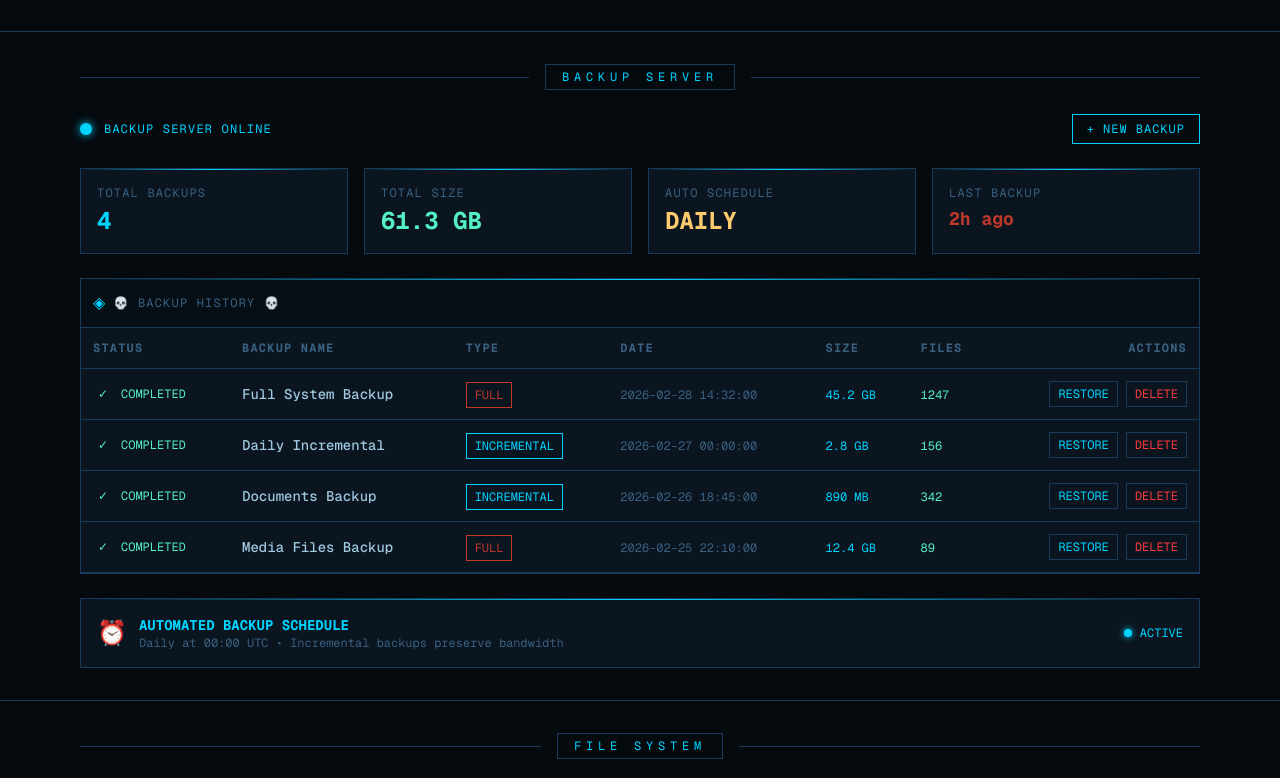
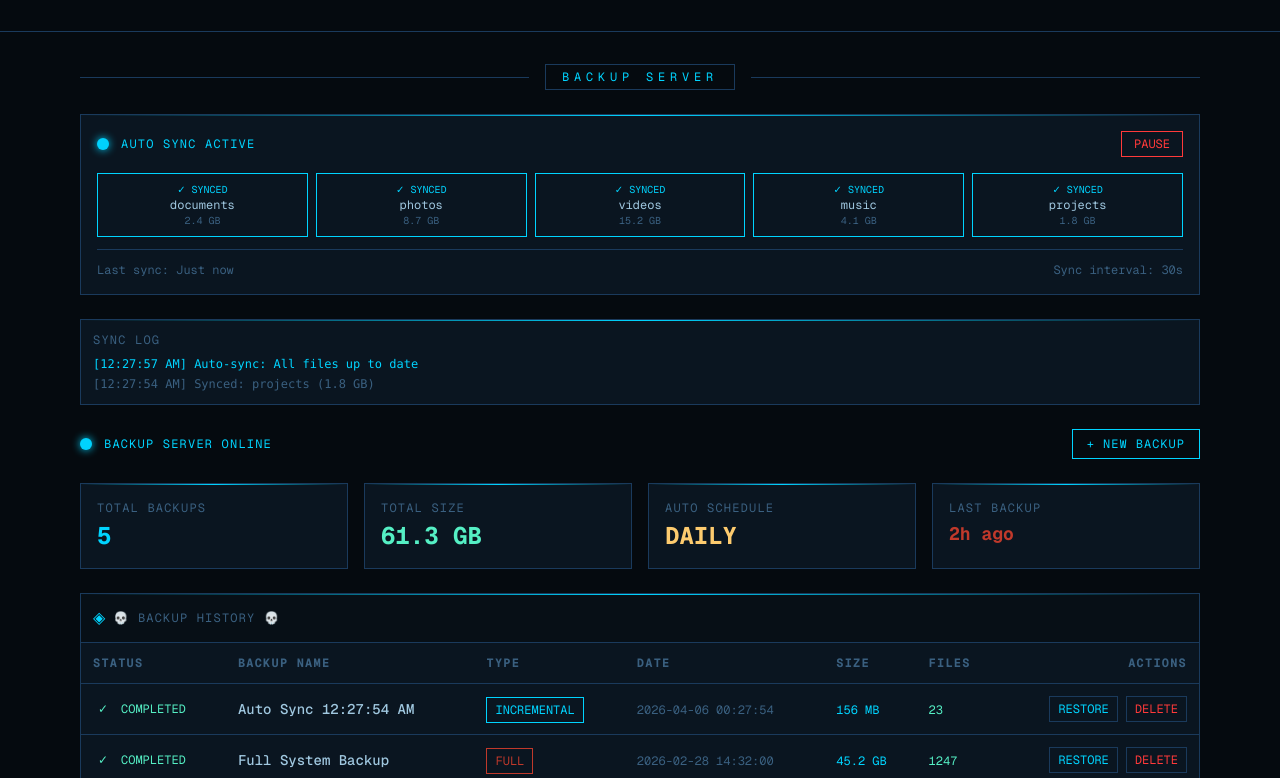
Before and after one commit to necrom729-code/Code-Somnia, a Next.js app: page / in a window 1280 px wide. Shown: the part 1142-1920 px from the top of the page. Built offline with nearby package versions, Linux system fonts and the light colour scheme.

Commit message:
feat(ui): implement auto-sync cloud simulation and auto backup in BackupManager
- add CloudFile type and auto-sync UI state
- simulate cloud auto-sync every 30s and an initial 3s delay
- update cloud file statuses and record sync events in log
- create automatic backup entry after successful sync

```diff
--- a/src/components/BackupManager.tsx
+++ b/src/components/BackupManager.tsx
@@ -1,6 +1,6 @@
 "use client";
 
-import { useState } from "react";
+import { useState, useEffect, useRef } from "react";
 
 // Backup data interface
 interface Backup {
@@ -11,6 +11,14 @@ interface Backup {
   files: number;
   status: "completed" | "in-progress" | "failed";
   type: "full" | "incremental";
+}
+
+// Cloud file interface for auto-sync simulation
+interface CloudFile {
+  id: string;
+  name: string;
+  size: string;
+  synced: boolean;
 }
 
 export default function BackupManager() {
@@ -52,6 +60,114 @@ export default function BackupManager() {
       type: "full"
     },
   ]);
+
+  // Auto-sync state
+  const [isAutoSyncEnabled, setIsAutoSyncEnabled] = useState(true);
+  const [syncProgress, setSyncProgress] = useState(0);
+  const [isSyncing, setIsSyncing] = useState(false);
+  const [lastSyncTime, setLastSyncTime] = useState<string>("2h ago");
+  const [cloudFiles, setCloudFiles] = useState<CloudFile[]>([]);
+  const [syncLog, setSyncLog] = useState<string[]>([]);
+  const syncIntervalRef = useRef<NodeJS.Timeout | null>(null);
+
+  // Simulated cloud files that get auto-synced
+  useEffect(() => {
+    setCloudFiles([
+      { id: "f1", name: "documents", size: "2.4 GB", synced: true },
+      { id: "f2", name: "photos", size: "8.7 GB", synced: true },
+      { id: "f3", name: "videos", size: "15.2 GB", synced: true },
+      { id: "f4", name: "music", size: "4.1 GB", synced: true },
+      { id: "f5", name: "projects", size: "1.8 GB", synced: false },
+    ]);
+  }, []);
+
+  // Auto-sync function - simulates automatic cloud sync every 30 seconds
+  useEffect(() => {
+    if (!isAutoSyncEnabled) {
+      if (syncIntervalRef.current) {
+        clearInterval(syncIntervalRef.current);
+        syncIntervalRef.current = null;
+      }
+      return;
+    }
+
+    const runAutoSync = () => {
+      const unsyncedFiles = cloudFiles.filter(f => !f.synced);
+
+      if (unsyncedFiles.length === 0) {
+        // All files synced, add sync log
+        const now = new Date().toLocaleTimeString();
+        setSyncLog(prev => [`[${now}] Auto-sync: All files up to date`, ...prev.slice(0, 9)]);
+        return;
+      }
+
+      setIsSyncing(true);
+      setSyncProgress(0);
+
+      // Simulate syncing files one by one
+      const totalFiles = unsyncedFiles.length;
+      let syncedCount = 0;
+
+      const syncFile = () => {
+        setSyncProgress((syncedCount / totalFiles) * 100);
+
+        if (syncedCount < totalFiles) {
+          const file = unsyncedFiles[syncedCount];
+          setCloudFiles(prev => prev.map(f =>
+            f.id === file.id ? { ...f, synced: true } : f
+          ));
+
+          const now = new Date().toLocaleTimeString();
+          setSyncLog(prev => [`[${now}] Synced: ${file.name} (${file.size})`, ...prev.slice(0, 9)]);
+
+          syncedCount++;
+          setTimeout(syncFile, 800);
+        } else {
+          setIsSyncing(false);
+          setLastSyncTime("Just now");
+
+          // Create automatic incremental backup
+          createAutoBackup();
+        }
+      };
+
+      syncFile();
+    };
+
+    // Run initial sync after 3 seconds, then every 30 seconds
+    const initialTimeout = setTimeout(runAutoSync, 3000);
+    syncIntervalRef.current = setInterval(runAutoSync, 30000);
+
+    return () => {
+      clearTimeout(initialTimeout);
+      if (syncIntervalRef.current) {
+        clearInterval(syncIntervalRef.current);
+      }
+    };
+  }, [isAutoSyncEnabled, cloudFiles]);
+
+  // Create automatic incremental backup
+  const createAutoBackup = () => {
+    const newBackup: Backup = {
+      id: `bkp_auto_${Date.now()}`,
+      name: `Auto Sync ${new Date().toLocaleTimeString()}`,
+      date: new Date().toISOString().replace("T", " ").substring(0, 19),
+      size: "0 MB",
+      files: 0,
+      status: "in-progress",
+      type: "incremental"
+    };
+
+    setBackups(prev => [newBackup, ...prev]);
+
+    setTimeout(() => {
+      setBackups(prev => prev.map(b =>
+        b.id === newBackup.id
+          ? { ...b, status: "completed", size: "156 MB", files: 23 }
+          : b
+      ));
+    }, 2000);
+  };
 
   const [isCreating, setIsCreating] = useState(false);
   const [selectedBackup, setSelectedBackup] = useState<string | null>(null);
@@ -121,6 +237,76 @@ export default function BackupManager() {
 
   return (
     <div className="space-y-6">
+      {/* Auto Sync Status */}
+      <div className="necrom-panel p-4" style={{ borderColor: "#1a3a5c" }}>
+        <div className="flex items-center justify-between mb-4">
+          <div className="flex items-center gap-3">
+            <div className={`w-3 h-3 rounded-full animate-pulse ${isAutoSyncEnabled ? "" : "opacity-30"}`} style={{ background: isAutoSyncEnabled ? "#00d4ff" : "#3a6080", boxShadow: isAutoSyncEnabled ? "0 0 8px #00d4ff" : "none" }} />
+            <span className="text-xs tracking-widest" style={{ color: isAutoSyncEnabled ? "#00d4ff" : "#3a6080" }}>
+              {isAutoSyncEnabled ? "AUTO SYNC ACTIVE" : "AUTO SYNC DISABLED"}
+            </span>
+          </div>
+          <button
+            onClick={() => setIsAutoSyncEnabled(!isAutoSyncEnabled)}
+            className="text-xs px-3 py-1 border transition-colors hover:bg-white/5"
+            style={{ color: isAutoSyncEnabled ? "#ff3a3a" : "#00d4ff", borderColor: isAutoSyncEnabled ? "#ff3a3a" : "#00d4ff" }}
+          >
+            {isAutoSyncEnabled ? "PAUSE" : "ENABLE"}
+          </button>
+        </div>
+
+        {/* Sync Progress */}
+        {isSyncing && (
+          <div className="mb-4">
+            <div className="flex items-center justify-between text-xs mb-2">
+              <span style={{ color: "#3a6080" }}>SYNCING FILES TO CLOUD...</span>
+              <span style={{ color: "#00d4ff" }}>{syncProgress.toFixed(0)}%</span>
+            </div>
+            <div className="h-2 rounded-full overflow-hidden" style={{ background: "rgba(255,255,255,0.1)" }}>
+              <div
+                className="h-full transition-all duration-300 rounded-full"
+                style={{
+                  width: `${syncProgress}%`,
+                  background: "linear-gradient(90deg, #00d4ff, #00b4d8)",
+                  boxShadow: "0 0 10px rgba(0,212,255,0.5)",
+                }}
+              />
+            </div>
+          </div>
+        )}
+
+        {/* Cloud Files Status */}
+        <div className="grid grid-cols-2 md:grid-cols-5 gap-2">
+          {cloudFiles.map(file => (
+            <div key={file.id} className="p-2 border text-center" style={{ borderColor: file.synced ? "#00d4ff" : "#fdcb6e" }}>
+              <div className="text-[10px]" style={{ color: file.synced ? "#00d4ff" : "#fdcb6e" }}>
+                {file.synced ? "✓ SYNCED" : "⟳ PENDING"}
+              </div>
+              <div className="text-xs" style={{ color: "#a0c8e0" }}>{file.name}</div>
+              <div className="text-[10px]" style={{ color: "#3a6080" }}>{file.size}</div>
+            </div>
+          ))}
+        </div>
+
+        {/* Last Sync Time */}
+        <div className="mt-3 pt-3 border-t flex items-center justify-between" style={{ borderColor: "#1a3a5c" }}>
+          <span className="text-xs" style={{ color: "#3a6080" }}>Last sync: {lastSyncTime}</span>
+          <span className="text-xs" style={{ color: "#3a6080" }}>Sync interval: 30s</span>
+        </div>
+      </div>
+
+      {/* Sync Log */}
+      {syncLog.length > 0 && (
+        <div className="necrom-panel p-3" style={{ borderColor: "#1a3a5c" }}>
+          <div className="text-xs tracking-widest mb-2" style={{ color: "#3a6080" }}>SYNC LOG</div>
+          <div className="space-y-1 max-h-32 overflow-y-auto">
+            {syncLog.map((log, i) => (
+              <div key={i} className="text-xs font-mono" style={{ color: i === 0 ? "#00d4ff" : "#3a6080" }}>{log}</div>
+            ))}
+          </div>
+        </div>
+      )}
+
       {/* Backup Controls */}
       <div className="flex flex-wrap items-center justify-between gap-4">
         <div className="flex items-center gap-3">
```
